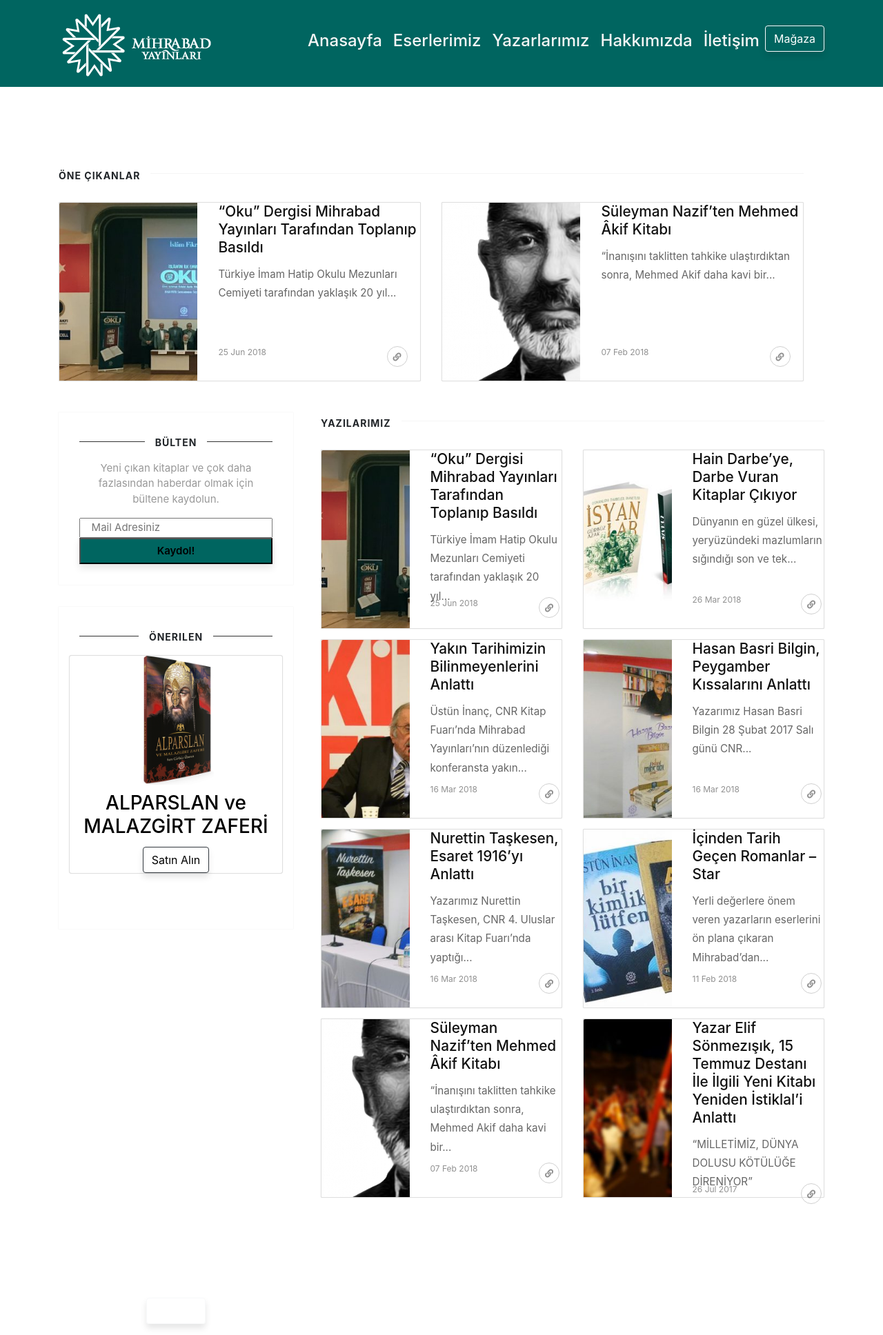
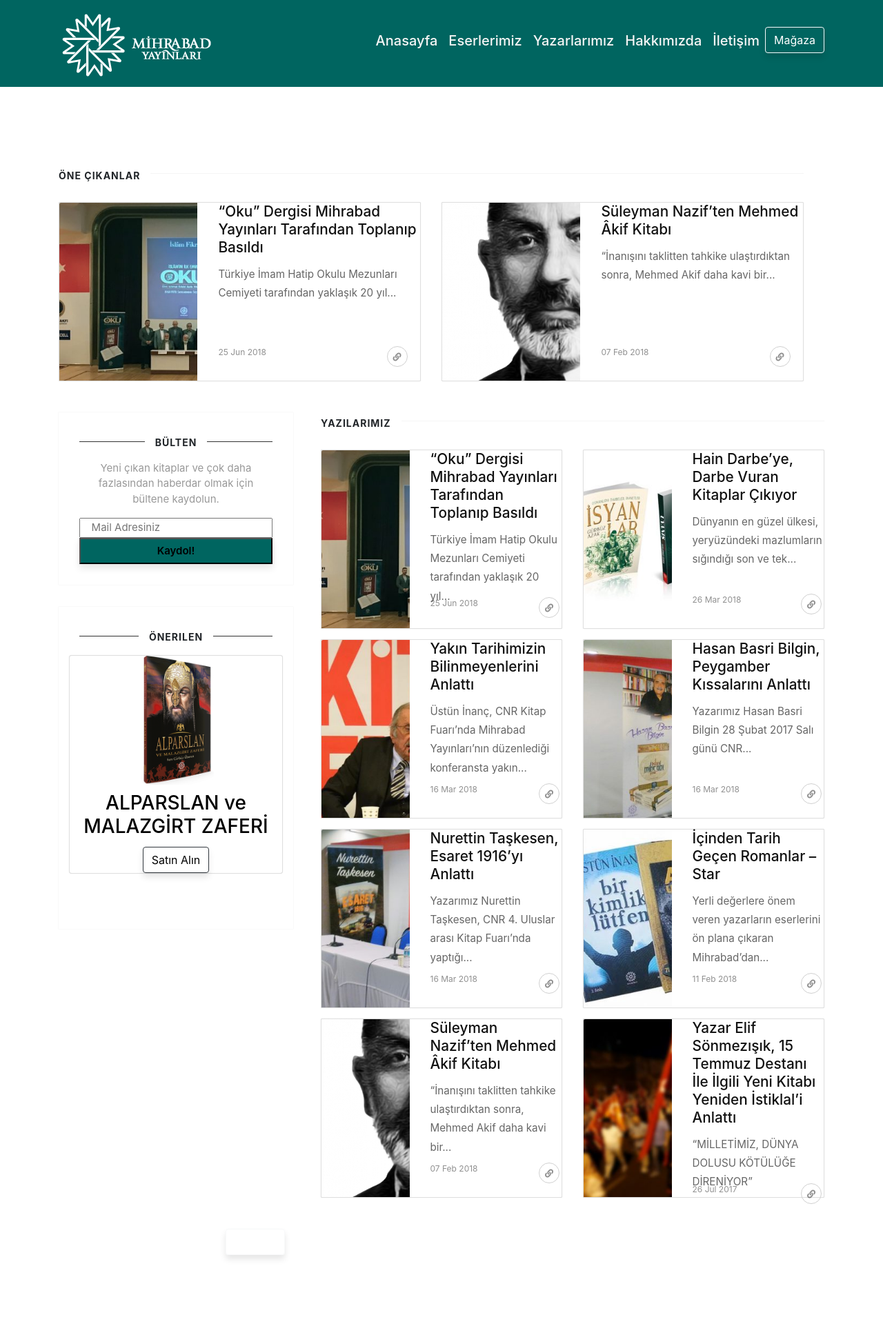
Before and after one commit to edamla/mihrabad, a Jekyll site: the page built from index.html, in a window 1280 px wide. Shown: the whole page at 69% size. Built offline with Jekyll 4.4.1, drawn with Linux system fonts in a browser that asks for light colours; nearby versions of some CDN libraries; the list of posts is cut into pages by our own code; comment, search, counter and statistics services are not loaded.

Commit message:
Update default.html

```diff
--- a/_layouts/default.html
+++ b/_layouts/default.html
@@ -57,27 +57,27 @@
             <ul class="navbar-nav ml-auto">
 
                 <li class="nav-item">
-                  <h4><a class="nav-link" href="{{ site.baseurl }}/index.html" style="color: whitesmoke;">Anasayfa</a></h4>
+                  <h5><a class="nav-link" href="{{ site.baseurl }}/index.html" style="color: whitesmoke;">Anasayfa</a></h5>
                 </li>
 
                 <li class="nav-item">
-                    <h4><a class="nav-link" href="{{ site.baseurl }}/indexeserler.html" style="color: whitesmoke;">Eserlerimiz</a></h4>
+                    <h5><a class="nav-link" href="{{ site.baseurl }}/indexeserler.html" style="color: whitesmoke;">Eserlerimiz</a></h5>
                 </li>
 
                 <li class="nav-item">
-                    <h4><a class="nav-link" href="{{ site.baseurl }}/indexyazarlar.html" style="color: whitesmoke;">Yazarlarımız</a></h4>
+                    <h5><a class="nav-link" href="{{ site.baseurl }}/indexyazarlar.html" style="color: whitesmoke;">Yazarlarımız</a></h5>
                 </li>
 
                 <li class="nav-item">
-                    <h4><a class="nav-link" href="{{ site.baseurl }}/about" style="color: whitesmoke;">Hakkımızda</a></h4>
+                    <h5><a class="nav-link" href="{{ site.baseurl }}/about" style="color: whitesmoke;">Hakkımızda</a></h5>
                 </li>
 
                 <li class="nav-item">
-                    <h4><a class="nav-link" href="{{ site.baseurl }}/contact" style="color: whitesmoke;">İletişim</a></h4>
+                    <h5><a class="nav-link" href="{{ site.baseurl }}/contact" style="color: whitesmoke;">İletişim</a></h5>
                 </li>
 
                 <li class="nav-item">
-                    <h4><a class="btn btn-outline-light" href="https://www.damlayayinevi.com.tr/mihrabad-yayinlari" target="_blank">Mağaza</a></h4>
+                    <h5><a class="btn btn-outline-light" href="https://www.damlayayinevi.com.tr/mihrabad-yayinlari" target="_blank">Mağaza</a></h5>
                 </li>
 
             </ul>
@@ -125,14 +125,14 @@
     <div class="container">
         <div class="row col-12 col-md-4 text-center">
             <!-- Grid column -->
-            <div class="col-md-4 col-12 mt-3">
+            <div class="col-md-4 col-12">
                 <a class="navbar-brand" href="{{ site.baseurl }}/">
                     <img src="{{ site.baseurl }}/assets/images/logo-beyaz.png" alt="{{ site.name }}">
                 </a>
             </div>
             <!-- Grid column -->
-        </div>
-        <div class="row col-12 col-md-4 text-center">
+
+        <div class="col-12 col-md-4 text-center">
             <!-- Grid column -->
             <div class="col-md-2 mb-3">
                 <a href="{{ site.baseurl }}/indexeserler.html">
@@ -165,13 +165,14 @@
             </div>
             <!-- Grid column -->
         </div>
-        <div class="row col-12 col-md-4 text-center">
+        <div class="col-12 col-md-4 text-center">
             <!-- Grid column -->
-            <div class="col-12 mb-3">
+            <div>
                 <a class="btn btn-outline-light" href="https://www.damlayayinevi.com.tr/mihrabad-yayinlari" target="_blank" style="font-size: medium;">Mağaza</a>
              </div>
             <!-- Grid column -->
         </div>
+      </div>
     </div>
 </footer>
 
```
